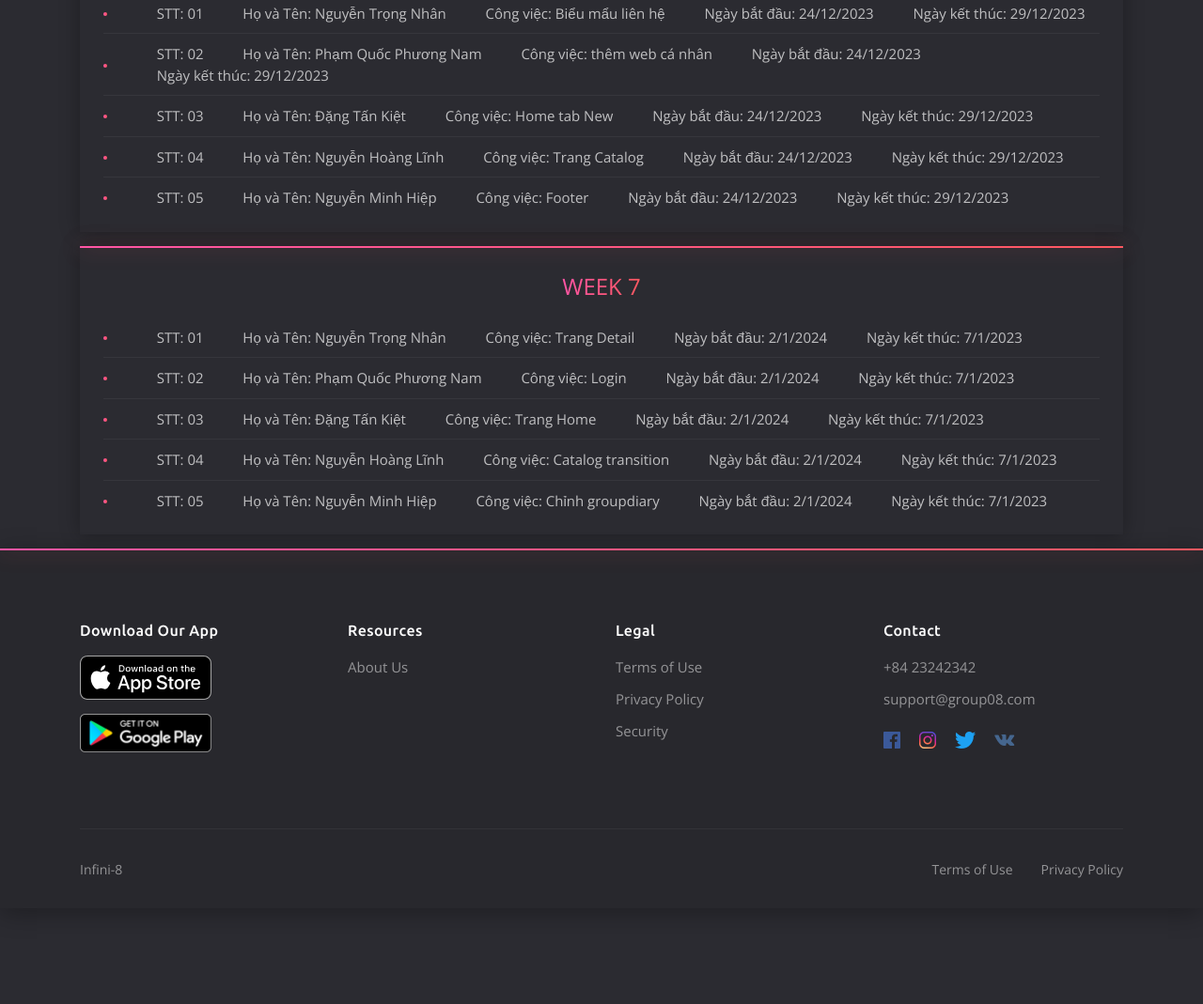
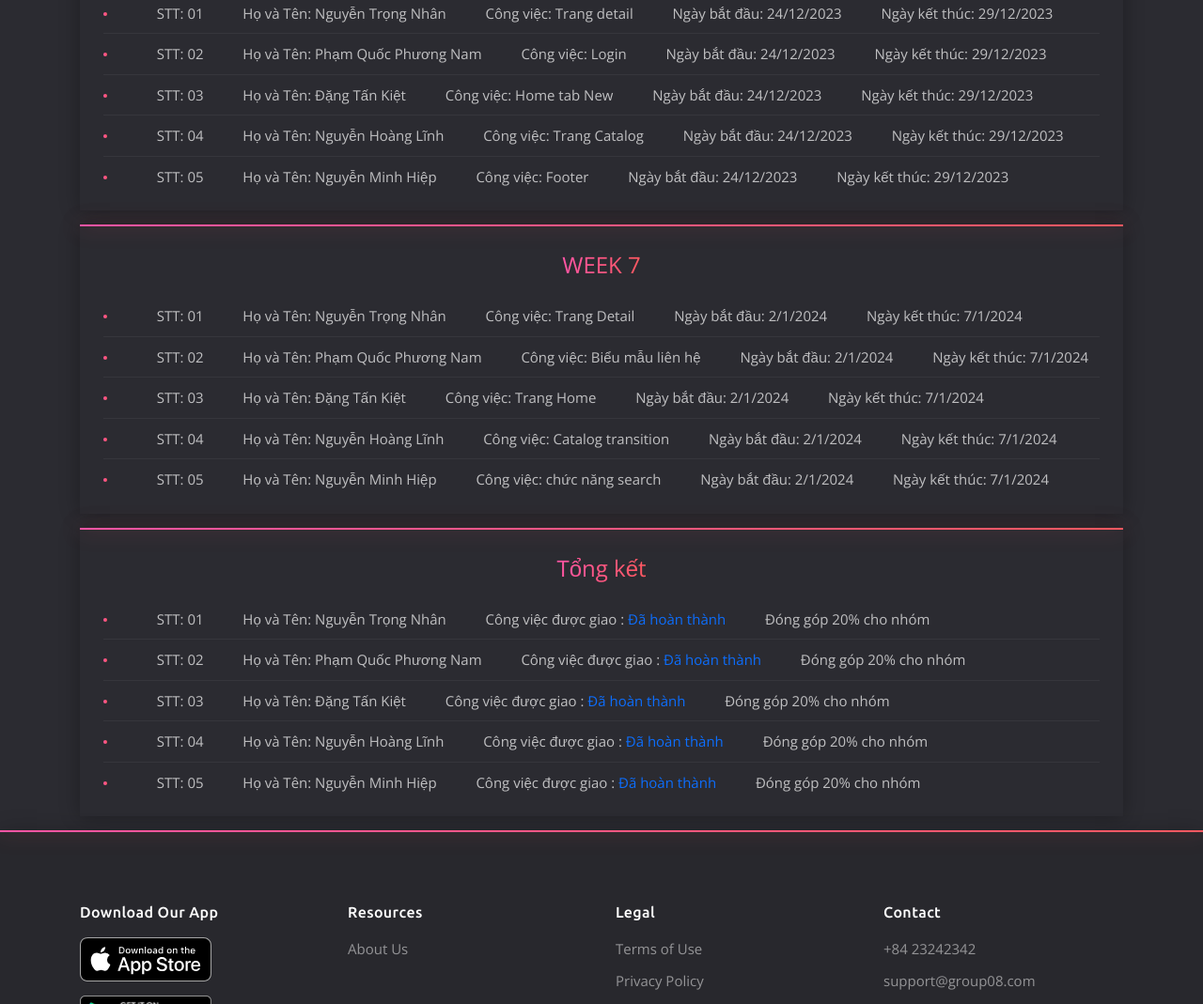
Before and after one commit to Nhan614/GiaoTiepNguoiMay-Nhom08, a plain HTML site: page groupdiary.html in a window 1280 px wide. Shown: the part 658-1727 px from the top of the page at 94% size. Before the commit the page ends 1685 px from the top, so only its background shows below. Drawn offline with nearby package versions, Linux system fonts and the light colour scheme.

Commit message:
Update groupdiary.html

```diff
--- a/groupdiary.html
+++ b/groupdiary.html
@@ -155,6 +155,7 @@
 
 				<!-- price -->
 				<div>
+
 					<div class="price price--premium">
 						<div class="price__item price__item--first" style="justify-content: center;"><span>WEEK 5</span>
 						</div>
@@ -186,14 +187,14 @@
 						<div class="price__item" style="justify-content: start; flex-wrap: wrap;">
 							<span style="margin-left: 4%;">STT: 01 </span>
 							<span style="margin-left: 4%;">Họ và Tên: Nguyễn Trọng Nhân</span>
-							<span style="margin-left: 4%;">Công việc: Biểu mẩu liên hệ</span>
+							<span style="margin-left: 4%;">Công việc: Trang detail</span>
 							<span style="margin-left: 4%;">Ngày bắt đầu: 24/12/2023</span>
 							<span style="margin-left: 4%;">Ngày kết thúc: 29/12/2023</span>
 						</div>
 						<div class="price__item" style="justify-content: start; flex-wrap: wrap;">
 							<span style="margin-left: 4%;">STT: 02 </span>
 							<span style="margin-left: 4%;">Họ và Tên: Phạm Quốc Phương Nam</span>
-							<span style="margin-left: 4%;">Công việc: thêm web cá nhân</span>
+							<span style="margin-left: 4%;">Công việc: Login</span>
 							<span style="margin-left: 4%;">Ngày bắt đầu: 24/12/2023</span>
 							<span style="margin-left: 4%;">Ngày kết thúc: 29/12/2023</span>
 						</div>
@@ -228,37 +229,74 @@
 							<span style="margin-left: 4%;">Họ và Tên: Nguyễn Trọng Nhân</span>
 							<span style="margin-left: 4%;">Công việc: Trang Detail</span>
 							<span style="margin-left: 4%;">Ngày bắt đầu: 2/1/2024</span>
-							<span style="margin-left: 4%;">Ngày kết thúc: 7/1/2023</span>
+							<span style="margin-left: 4%;">Ngày kết thúc: 7/1/2024</span>
 						</div>
 						<div class="price__item" style="justify-content: start; flex-wrap: wrap;">
 							<span style="margin-left: 4%;">STT: 02 </span>
 							<span style="margin-left: 4%;">Họ và Tên: Phạm Quốc Phương Nam</span>
-							<span style="margin-left: 4%;">Công việc: Login</span>
+							<span style="margin-left: 4%;">Công việc: Biểu mẫu liên hệ</span>
 							<span style="margin-left: 4%;">Ngày bắt đầu: 2/1/2024</span>
-							<span style="margin-left: 4%;">Ngày kết thúc: 7/1/2023</span>
+							<span style="margin-left: 4%;">Ngày kết thúc: 7/1/2024</span>
 						</div>
 						<div class="price__item" style="justify-content: start; flex-wrap: wrap;">
 							<span style="margin-left: 4%;">STT: 03 </span>
 							<span style="margin-left: 4%;">Họ và Tên: Đặng Tấn Kiệt</span>
 							<span style="margin-left: 4%;">Công việc: Trang Home</span>
 							<span style="margin-left: 4%;">Ngày bắt đầu: 2/1/2024</span>
-							<span style="margin-left: 4%;">Ngày kết thúc: 7/1/2023</span>
+							<span style="margin-left: 4%;">Ngày kết thúc: 7/1/2024</span>
 						</div>
 						<div class="price__item" style="justify-content: start; flex-wrap: wrap;">
 							<span style="margin-left: 4%;">STT: 04 </span>
 							<span style="margin-left: 4%;">Họ và Tên: Nguyễn Hoàng Lĩnh</span>
 							<span style="margin-left: 4%;">Công việc: Catalog transition</span>
 							<span style="margin-left: 4%;">Ngày bắt đầu: 2/1/2024</span>
-							<span style="margin-left: 4%;">Ngày kết thúc: 7/1/2023</span>
+							<span style="margin-left: 4%;">Ngày kết thúc: 7/1/2024</span>
 						</div>
 						<div class="price__item" style="justify-content: start; flex-wrap: wrap;">
 							<span style="margin-left: 4%;">STT: 05 </span>
 							<span style="margin-left: 4%;">Họ và Tên: Nguyễn Minh Hiệp</span>
-							<span style="margin-left: 4%;">Công việc: Chỉnh groupdiary</span>
+							<span style="margin-left: 4%;">Công việc: chức năng search </span>
 							<span style="margin-left: 4%;">Ngày bắt đầu: 2/1/2024</span>
-							<span style="margin-left: 4%;">Ngày kết thúc: 7/1/2023</span>
+							<span style="margin-left: 4%;">Ngày kết thúc: 7/1/2024</span>
 						</div>
 				</div>
+
+				<div class="price price--premium">
+					<div class="price__item price__item--first" style="justify-content: center;"><span>Tổng kết</span>
+					</div>
+					<div class="price__item" style="justify-content: start; flex-wrap: wrap;">
+						<span style="margin-left: 4%;">STT: 01 </span>
+						<span style="margin-left: 4%;">Họ và Tên: Nguyễn Trọng Nhân</span>
+						<span style="margin-left: 4%;">Công việc được giao : <span style="color: #0d6efd;">Đã hoàn thành</span> </span>
+						<span style="margin-left: 4%;">Đóng góp 20% cho nhóm </span>
+
+					</div>
+					<div class="price__item" style="justify-content: start; flex-wrap: wrap;">
+						<span style="margin-left: 4%;">STT: 02 </span>
+						<span style="margin-left: 4%;">Họ và Tên: Phạm Quốc Phương Nam</span>
+						<span style="margin-left: 4%;">Công việc được giao : <span style="color: #0d6efd;">Đã hoàn thành</span> </span>
+						<span style="margin-left: 4%;">Đóng góp 20% cho nhóm </span>
+					</div>
+					<div class="price__item" style="justify-content: start; flex-wrap: wrap;">
+						<span style="margin-left: 4%;">STT: 03 </span>
+						<span style="margin-left: 4%;">Họ và Tên: Đặng Tấn Kiệt</span>
+						<span style="margin-left: 4%;">Công việc được giao : <span style="color: #0d6efd;">Đã hoàn thành</span> </span>
+						<span style="margin-left: 4%;">Đóng góp 20% cho nhóm </span>
+					</div>
+					<div class="price__item" style="justify-content: start; flex-wrap: wrap;">
+						<span style="margin-left: 4%;">STT: 04 </span>
+						<span style="margin-left: 4%;">Họ và Tên: Nguyễn Hoàng Lĩnh</span>
+						<span style="margin-left: 4%;">Công việc được giao : <span style="color: #0d6efd;">Đã hoàn thành</span> </span>
+						<span style="margin-left: 4%;">Đóng góp 20% cho nhóm </span>
+					</div>
+					<div class="price__item" style="justify-content: start; flex-wrap: wrap;">
+						<span style="margin-left: 4%;">STT: 05 </span>
+						<span style="margin-left: 4%;">Họ và Tên: Nguyễn Minh Hiệp</span>
+						<span style="margin-left: 4%;">Công việc được giao : <span style="color: #0d6efd;">Đã hoàn thành</span> </span>
+						<span style="margin-left: 4%;">Đóng góp 20% cho nhóm </span>
+					</div>
+			</div>
+
 				<!-- end price -->
 
 
```
